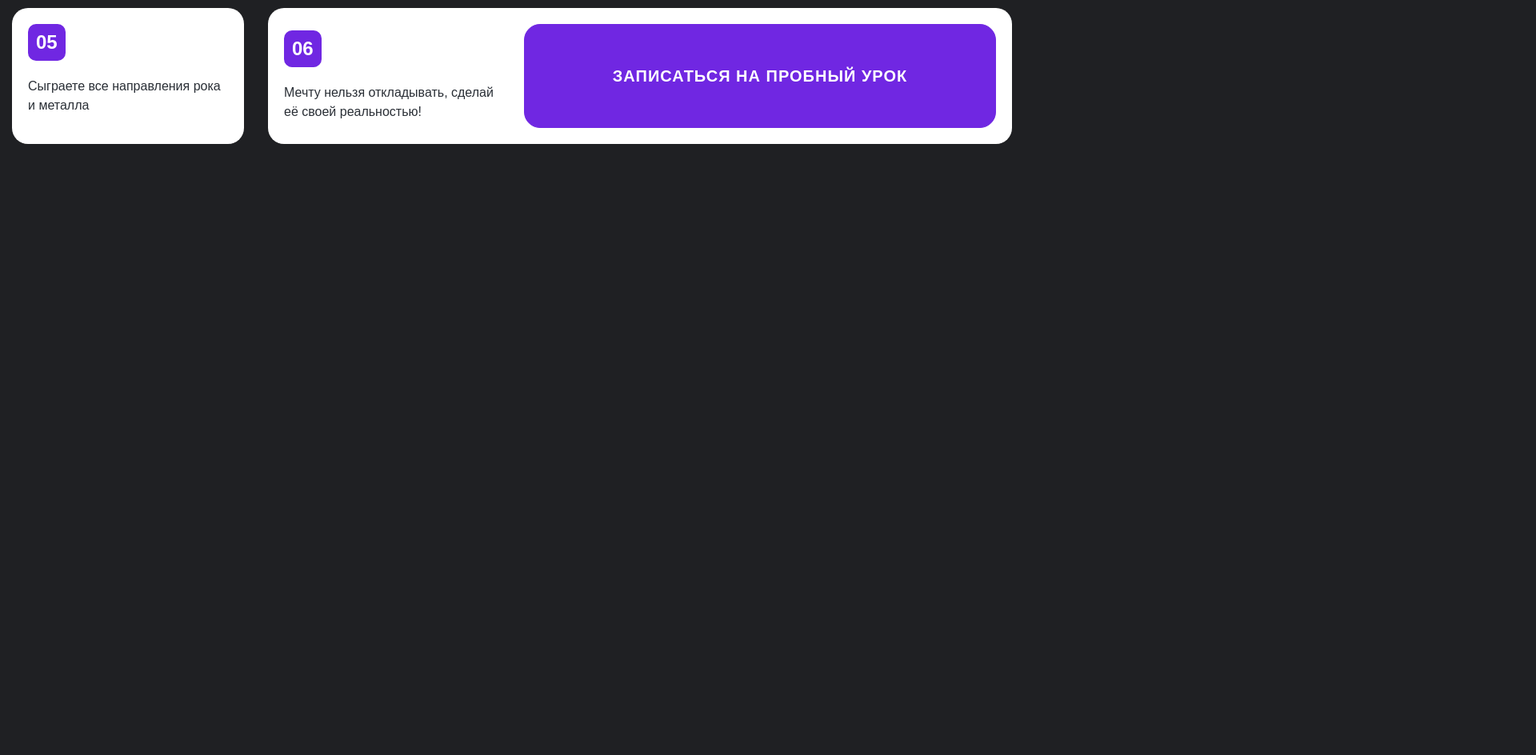
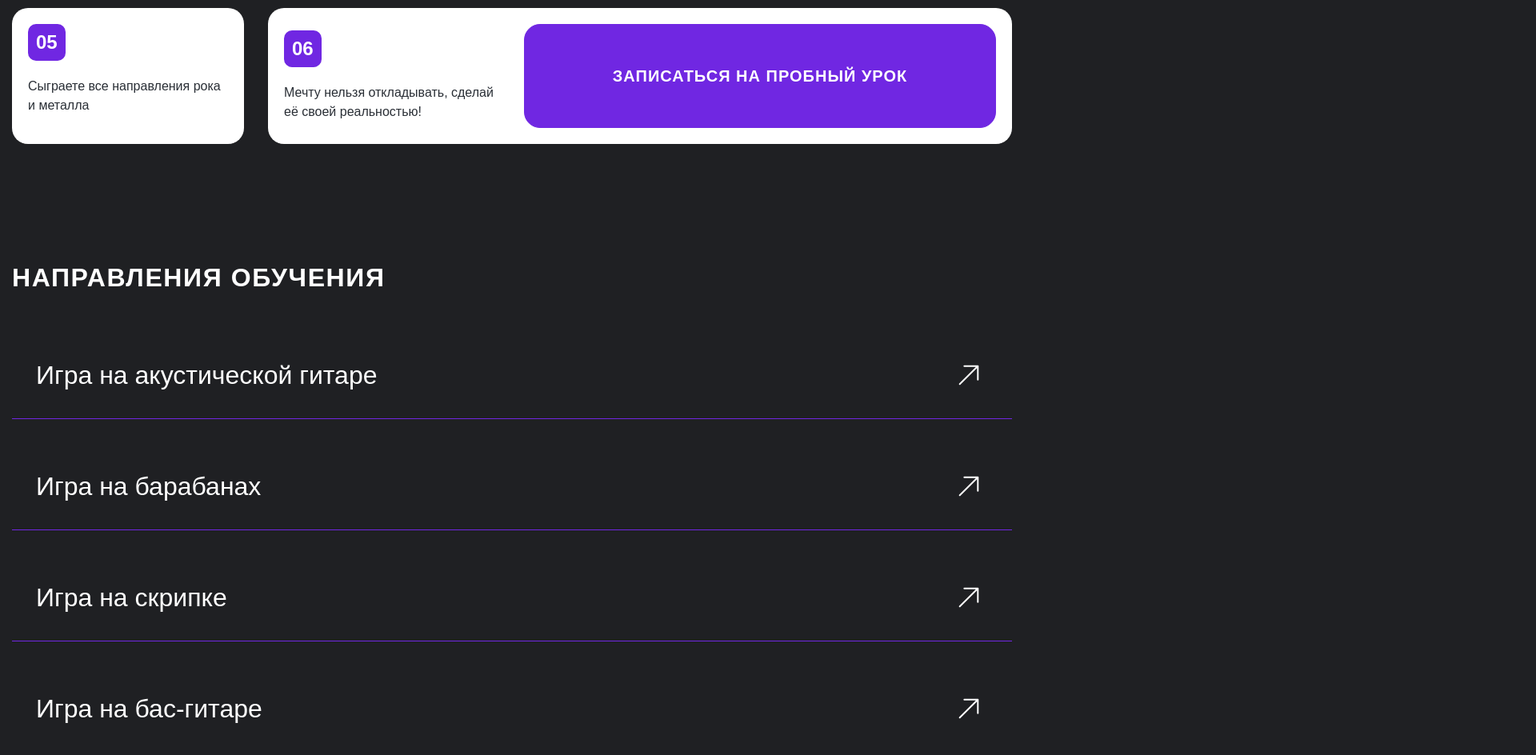
Before and after one commit to AndreyEmelianov/Musical-Breakthrough-Project, a website built with webpack: page src/index.html in a window 1280 px wide. Shown: the part 3728-4672 px from the top of the page at 80% size, 1920 px wide, since content can reach past the window. Before the commit the page ends 4028 px from the top, so only its background shows below. Built offline with nearby package versions, Linux system fonts and the light colour scheme.

Commit message:
реализовал секцию areas, стилизовал согласно макету

```diff
--- a/src/index.html
+++ b/src/index.html
@@ -261,6 +261,16 @@
           </div>
         </div>
       </section>
+
+      <section class="areas">
+        <h2 class="title-h2">Направления обучения</h2>
+        <div class="areas__links">
+          <a href="#" class="areas__link _acoustic">Игра на акустической гитаре</a>
+          <a href="#" class="areas__link _drum">Игра на барабанах</a>
+          <a href="#" class="areas__link _violin">Игра на скрипке</a>
+          <a href="#" class="areas__link _bass">Игра на бас-гитаре</a>
+        </div>
+      </section>
     </div>
   </body>
 </html>
--- a/src/styles/main.scss
+++ b/src/styles/main.scss
@@ -508,6 +508,7 @@ body::-webkit-scrollbar-thumb:hover {
     border-radius: 20px;
     padding: 20px 25px 20px 30px;
     margin-bottom: 24px;
+    cursor: pointer;
     &::after {
       content: '';
       display: block;
@@ -647,3 +648,88 @@ body::-webkit-scrollbar-thumb:hover {
     }
   }
 }
+
+.areas {
+  margin: 150px 0px;
+  &__links {
+    margin-top: 50px;
+  }
+  &__link {
+    display: flex;
+    justify-content: space-between;
+    align-items: center;
+    padding: 30px;
+    text-decoration: none;
+    border-radius: 0;
+    font-size: 32px;
+    line-height: 150%;
+    background-color: transparent;
+    position: relative;
+    color: var.$light;
+    transition: var.$tr;
+    &:not(:last-child) {
+      border-bottom: 1px solid var.$accent;
+      margin-bottom: 30px;
+    }
+    &:hover {
+      border-radius: 10px;
+      background-color: var.$accent;
+      &::before {
+        opacity: 1;
+        transform: scale(1);
+      }
+    }
+    &::after {
+      content: '';
+      display: block;
+      width: 48px;
+      height: 48px;
+      background-image: url(../images/arrow-up-right.svg);
+      background-repeat: no-repeat;
+      background-size: contain;
+    }
+    &::before {
+      content: '';
+      display: block;
+      background-repeat: no-repeat;
+      background-size: contain;
+      position: absolute;
+      opacity: 0;
+      left: 770px;
+      transform: scale(0);
+      transition: var.$tr;
+    }
+    &._acoustic {
+      &::before {
+        width: 568px;
+        height: 314px;
+        background-image: url(../images/areas/acoustic.png);
+        top: calc(50% - 157px);
+      }
+    }
+    &._drum {
+      &::before {
+        width: 390px;
+        height: 390px;
+        background-image: url(../images/areas/drum.png);
+        top: calc(50% - 186px);
+      }
+    }
+    &._violin {
+      &::before {
+        width: 568px;
+        height: 528px;
+        background-image: url(../images/areas/violin.png);
+        top: calc(50% - 264px);
+      }
+    }
+    &._bass {
+      &::before {
+        width: 568px;
+        height: 394px;
+        background-image: url(../images/areas/bass-guitar.png);
+        top: calc(50% - 197px);
+      }
+    }
+  }
+}
```
Also changed, not shown: src/images/areas/acoustic.png (added), src/images/areas/bass-guitar.png (added), src/images/areas/drum.png (added), src/images/areas/violin.png (added), src/images/arrow-up-right.svg (added).
